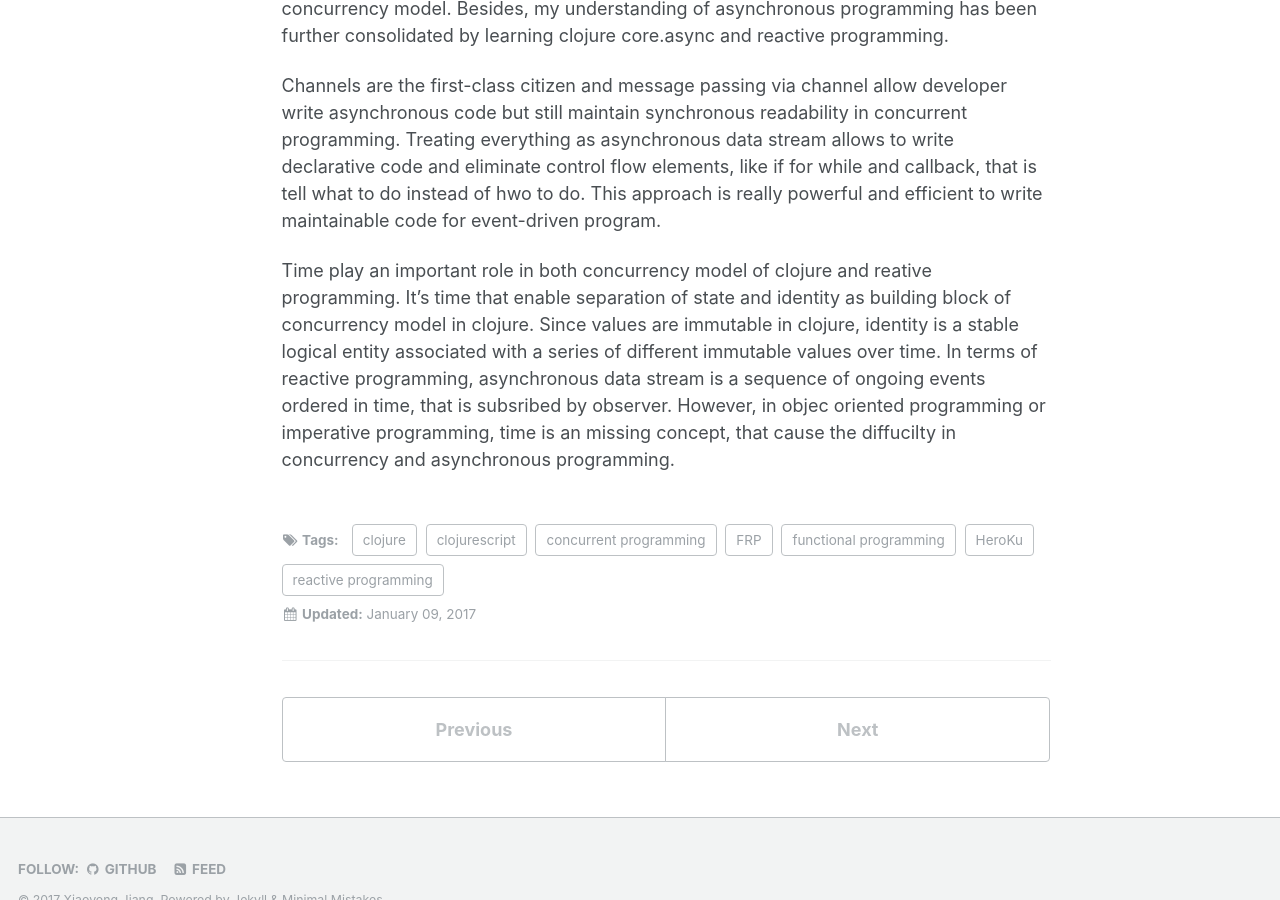
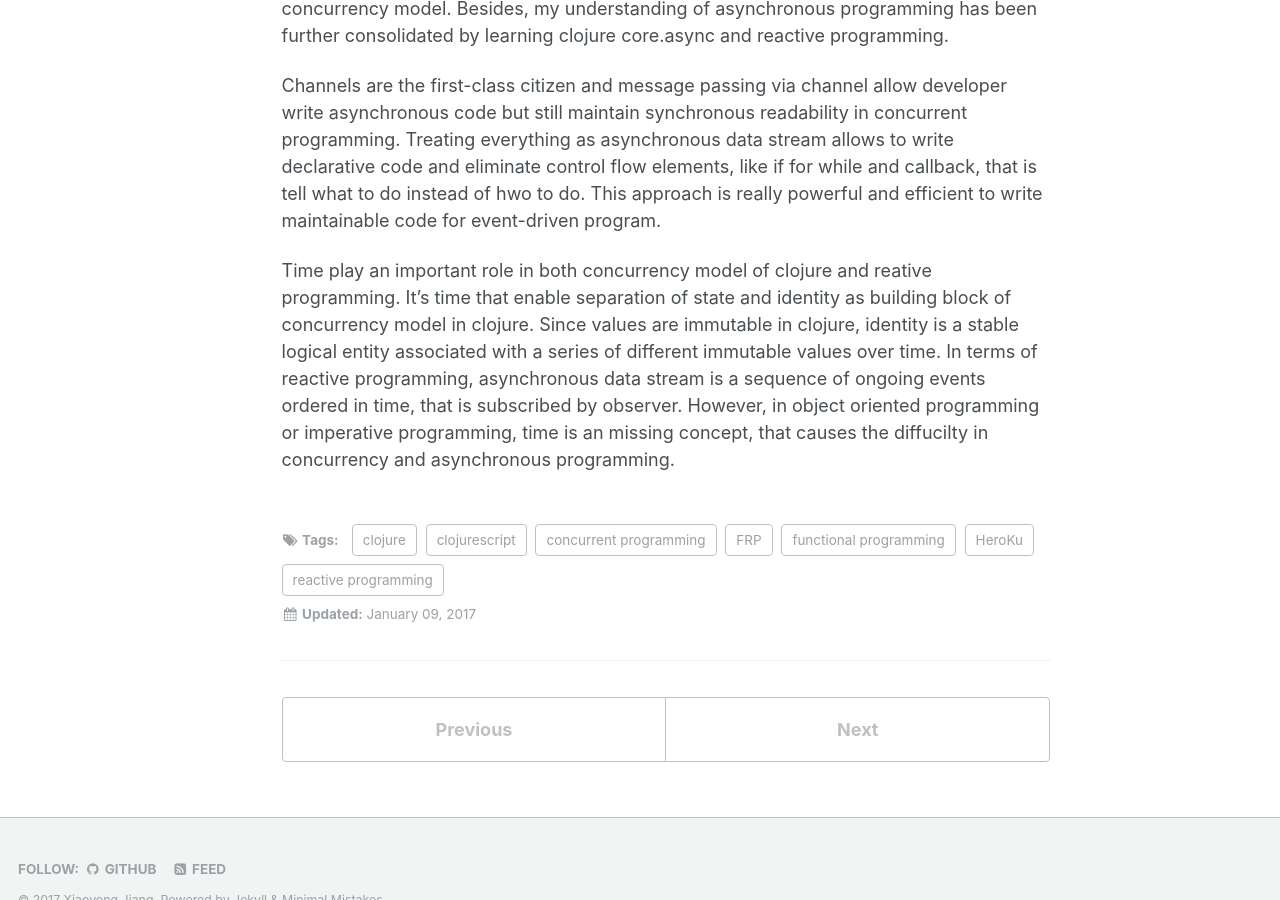
Before and after one commit to jiangxiaoyong/jiangxiaoyong.github.io, a Jekyll site: the page built from _portfolio/multiplayerOnlineBattle.md, in a window 1280 px wide and 900 px high, scrolled down 6970 px. Built offline with Jekyll 4.4.1, drawn with Linux system fonts in a browser that asks for light colours.

Commit message:
fix typo

```diff
--- a/_portfolio/multiplayerOnlineBattle.md
+++ b/_portfolio/multiplayerOnlineBattle.md
@@ -204,4 +204,4 @@ Channels are the first-class citizen and message passing via channel allow devel
 Treating everything as asynchronous data stream allows to write declarative code and eliminate control flow elements, like if for while and callback, that is tell what to do instead of
 hwo to do. This approach is really powerful and efficient to write maintainable code for event-driven program.
 
-Time play an important role in both concurrency model of clojure and reative programming. It's time that enable separation of state and identity as building block of concurrency model in clojure. Since values are immutable in clojure, identity is a stable logical entity associated with a series of different immutable values over time. In terms of reactive programming, asynchronous data stream is a sequence of ongoing events ordered in time, that is subsribed by observer. However, in objec oriented programming or imperative programming, time is an missing concept, that cause the diffucilty in concurrency and asynchronous programming.
+Time play an important role in both concurrency model of clojure and reative programming. It's time that enable separation of state and identity as building block of concurrency model in clojure. Since values are immutable in clojure, identity is a stable logical entity associated with a series of different immutable values over time. In terms of reactive programming, asynchronous data stream is a sequence of ongoing events ordered in time, that is subscribed by observer. However, in object oriented programming or imperative programming, time is an missing concept, that causes the diffucilty in concurrency and asynchronous programming.
```
